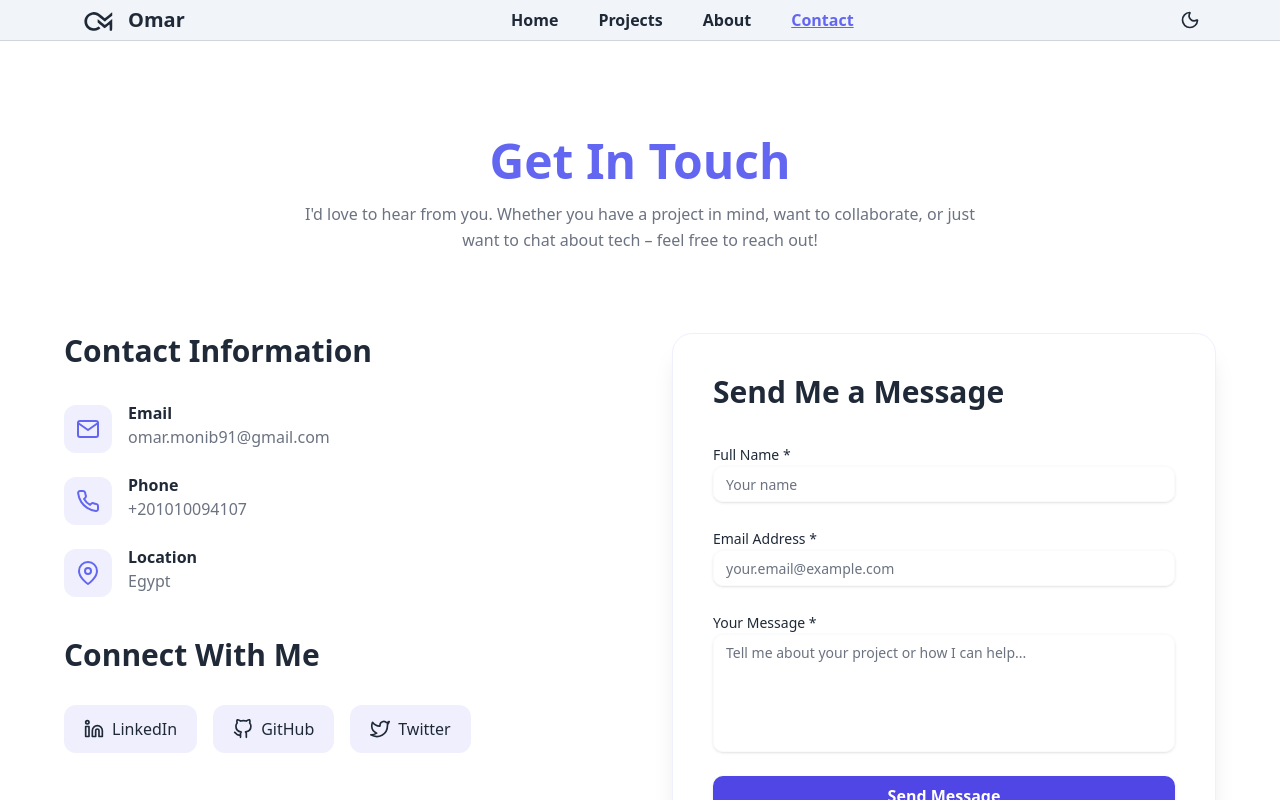
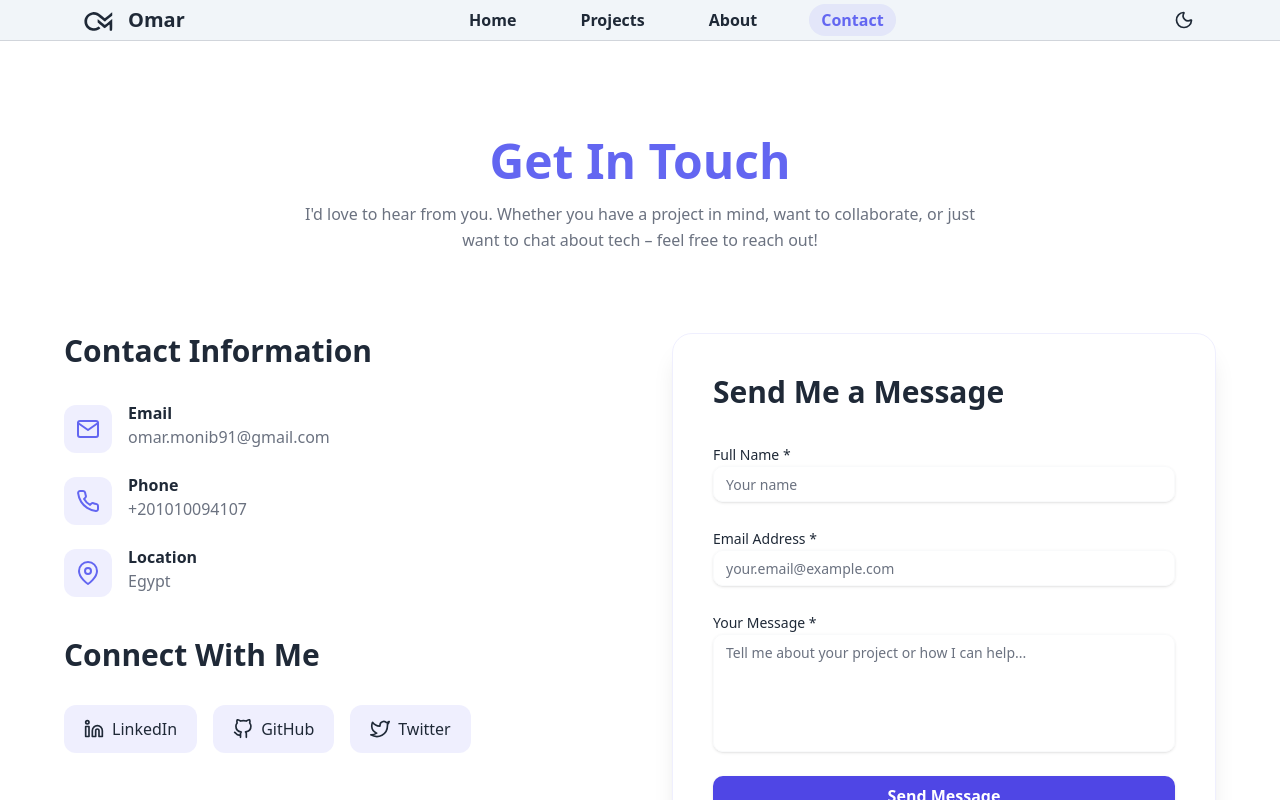
Before and after one commit to omarmonib/Omar-Monib, a Next.js app: page /contact in a window 1280 px wide. Shown: the top 800 px of the page. Built offline with nearby package versions, Linux system fonts and the light colour scheme.

Commit message:
feat: quick wins - nav pill, theme toggle animation, skeleton count, skip link, scroll close menu

```diff
--- a/app/globals.css
+++ b/app/globals.css
@@ -125,29 +125,13 @@ body {
 }
 
 /* ===============================
-   OPTIONAL UTILITY CLASSES
+   UTILITY CLASSES
 ================================ */
-
-.bg-background {
-  background-color: var(--background);
-}
 
 .bg-background-secondary {
   background-color: var(--background-secondary);
 }
 
-.text-foreground {
-  color: var(--foreground);
-}
-
 .border-base {
   border-color: var(--border);
 }
-
-.text-accent {
-  color: var(--accent);
-}
-
-.bg-accent {
-  background-color: var(--accent);
-}
--- a/app/layout.tsx
+++ b/app/layout.tsx
@@ -28,16 +28,22 @@ export const viewport: Viewport = {
 
 export default function RootLayout({ children }: Readonly<{ children: React.ReactNode }>) {
   return (
-    <>
     <html data-scroll-behavior="smooth" lang="en">
       <body className={`${geistSans.variable} ${geistMono.variable} antialiased`}>
+        <a
+          href="#main-content"
+          className="sr-only focus:not-sr-only focus:fixed focus:top-4 focus:left-4 focus:z-100 focus:px-4 focus:py-2 focus:bg-accent focus:text-white focus:rounded-md focus:shadow-lg"
+        >
+          Skip to main content
+        </a>
         <ThemeProvider>
           <Navbar />
+          <main id="main-content">
             {children}
+          </main>
           <SpeedInsights />
         </ThemeProvider>
       </body>
     </html>
-    </>
   );
 }
--- a/components/layout/Navbar.tsx
+++ b/components/layout/Navbar.tsx
@@ -21,13 +21,9 @@ export default function Navbar() {
 
   useEffect(() => {
     if (!menuOpen) return;
-    const handleClickOutside = (e: MouseEvent) => {
-      if (menuRef.current && !menuRef.current.contains(e.target as Node)) {
-        setMenuOpen(false);
-      }
-    };
-    document.addEventListener('mousedown', handleClickOutside);
-    return () => document.removeEventListener('mousedown', handleClickOutside);
+    const handleScroll = () => setMenuOpen(false);
+    window.addEventListener('scroll', handleScroll, { passive: true });
+    return () => window.removeEventListener('scroll', handleScroll);
   }, [menuOpen]);
 
   const isCurrentRoute = useCallback(
--- a/components/projects/ProjectsGridSkeleton.tsx
+++ b/components/projects/ProjectsGridSkeleton.tsx
@@ -1,7 +1,11 @@
+import { getAllProjects } from '@/constants/projects';
+
 export default function ProjectsGridSkeleton() {
+  const count = getAllProjects().length;
+
   return (
     <div className="grid grid-cols-1 md:grid-cols-2 lg:grid-cols-3 gap-8">
-      {Array.from({ length: 6 }).map((_, i) => (
+      {Array.from({ length: count }).map((_, i) => (
         <div key={i} className="rounded-xl border bg-card shadow-md overflow-hidden animate-pulse">
           <div className="w-full aspect-video bg-secondary" />
           <div className="p-6 space-y-3">
--- a/components/ui/NavLink.tsx
+++ b/components/ui/NavLink.tsx
@@ -1,5 +1,6 @@
 import Link from 'next/link';
 import { memo } from 'react';
+
 type NavItemProps = {
   href: string;
   name: string;
@@ -7,8 +8,10 @@ type NavItemProps = {
   onClick?: () => void;
 };
 
-const baseLinkClass = 'transition font-bold hover:text-blue-500';
-const activeClass = 'text-accent underline';
+const baseLinkClass =
+  'transition-all duration-200 font-bold hover:text-accent px-3 py-1 rounded-full';
+const activeClass = 'bg-accent/10 text-accent';
+const inactiveClass = 'text-foreground hover:bg-accent/5';
 
 export default memo(function NavItem({ href, name, active, onClick }: NavItemProps) {
   return (
@@ -16,7 +19,7 @@ export default memo(function NavItem({ href, name, active, onClick }: NavItemPro
       href={href}
       onClick={onClick}
       aria-current={active ? 'page' : undefined}
-      className={`${baseLinkClass} ${active ? activeClass : ''}`}
+      className={`${baseLinkClass} ${active ? activeClass : inactiveClass}`}
     >
       {name}
     </Link>
--- a/components/ui/ThemeToggle.tsx
+++ b/components/ui/ThemeToggle.tsx
@@ -1,19 +1,29 @@
 'use client';
 
+import { useTheme } from '@/hooks/useTheme';
 import { Moon, Sun } from 'lucide-react';
-import { useTheme } from '@/hooks/useTheme';
-
+import { motion, AnimatePresence } from 'framer-motion';
 
 export default function ThemeToggle() {
-const { theme, toggleTheme } = useTheme();
+  const { theme, toggleTheme } = useTheme();
 
   return (
     <button
       onClick={toggleTheme}
       aria-label={theme === 'light' ? 'Switch to dark mode' : 'Switch to light mode'}
-      className="text-foreground hover:scale-110"
+      className="text-foreground hover:scale-110 transition-transform w-8 h-8 flex items-center justify-center"
     >
-      {theme === 'light' ? <Moon size={20} /> : <Sun size={20} />}
+      <AnimatePresence mode="wait" initial={false}>
+        <motion.div
+          key={theme}
+          initial={{ rotate: -90, opacity: 0 }}
+          animate={{ rotate: 0, opacity: 1 }}
+          exit={{ rotate: 90, opacity: 0 }}
+          transition={{ duration: 0.2 }}
+        >
+          {theme === 'light' ? <Moon size={20} /> : <Sun size={20} />}
+        </motion.div>
+      </AnimatePresence>
     </button>
   );
 }
--- /dev/null
+++ b/types/globals.d.ts
@@ -0,0 +1 @@
+declare module '*.css';
```
Lines whose indentation alone changed are shown as unchanged.
